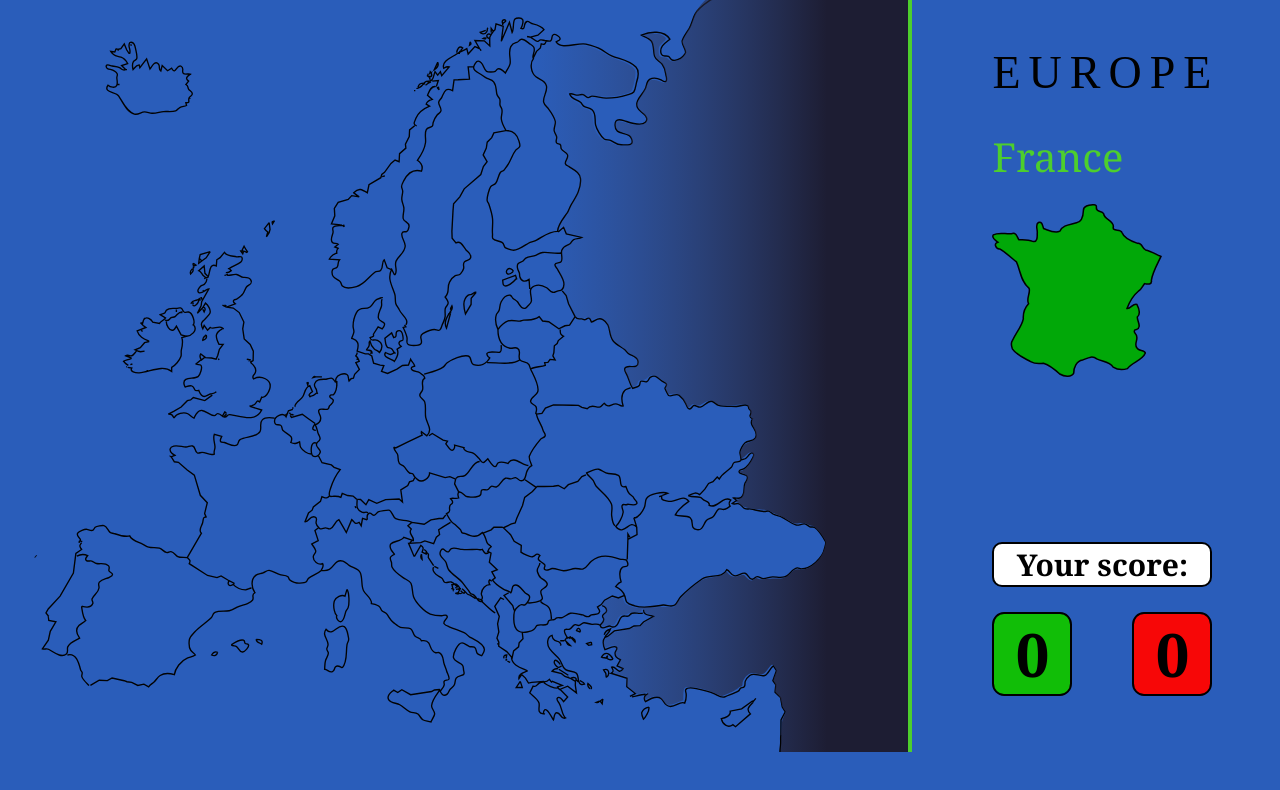
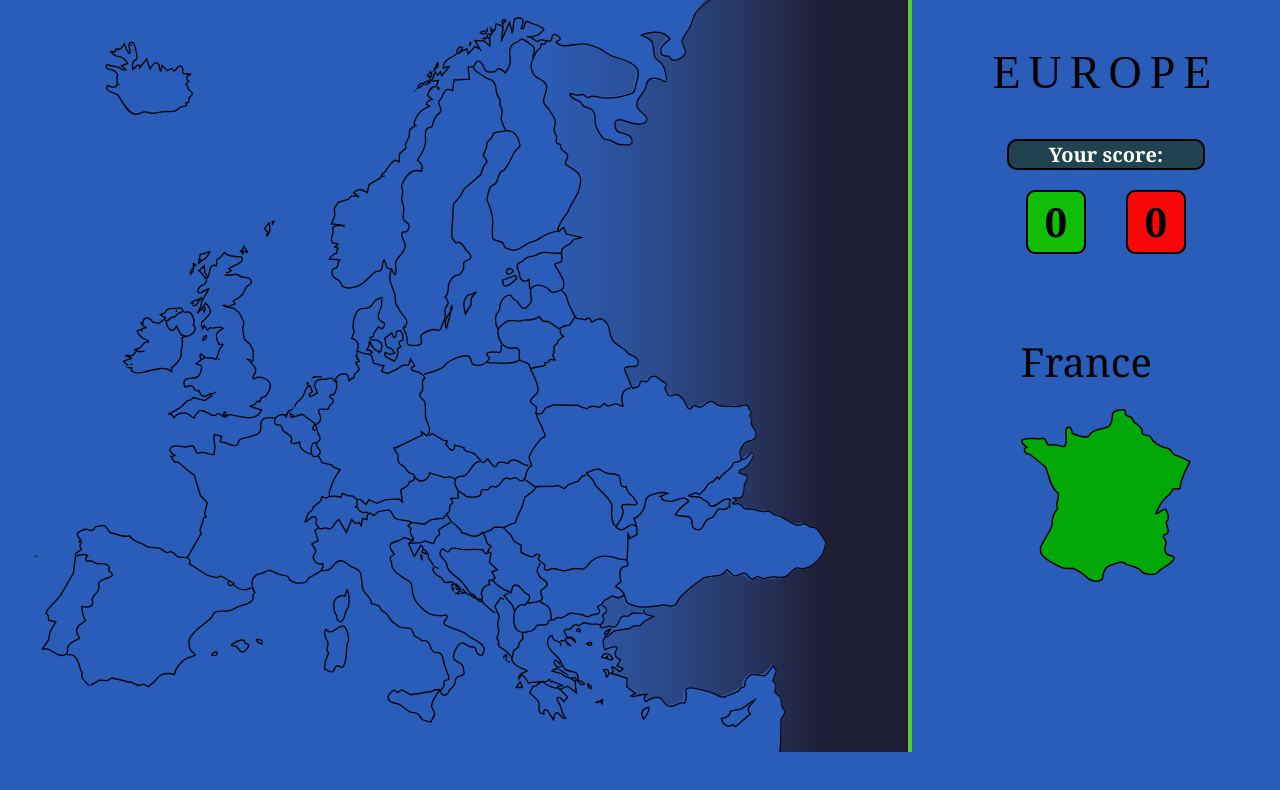
Before and after one commit to stiripo/Geo-game, a React app: page / in a window 1280 px wide. Shown: the top 790 px of the page. Built offline with nearby package versions, Linux system fonts and the light colour scheme; a web font is replaced by a local one.

Commit message:
Modify styles and layout of the game-info section

```diff
--- a/src/App.css
+++ b/src/App.css
@@ -18,7 +18,7 @@ body {
 .big-heading {
   font-family: 'Fredericka the Great', cursive;
   font-size: 46px;
-  margin-bottom: 30px;
+  margin-bottom: 40px;
   letter-spacing: 8px;
 }
 
@@ -27,7 +27,11 @@ body {
   font-family: Cambria, Cochin, Georgia, Times, 'Times New Roman', serif;
   font-size: 40px;
   font-weight: 500;
-  color: #4dce2d;
+  color: black;
+}
+
+.country-info {
+  margin-top: 40px;
 }
 
 .invisible {
@@ -46,37 +50,34 @@ filter: hue-rotate(235deg) saturate(350%) brightness(90%);
 filter: hue-rotate(320deg) saturate(2050%) brightness(60%);
 }
 
-.country-info {
-  height: 280px;
-}
-
 .game-info {
- justify-self: center;
+ display: flex;
+ flex-direction: column;
+ align-items: center;
 }
 
 .score-section {
-  position: absolute;
-  bottom: 20px;
   padding-bottom: 40px;
   font-family:  Cambria, Cochin, Georgia, Times, 'Times New Roman', serif;
   font-weight: bold;
-  font-size: 30px;
+  font-size: 20px;
   text-align: center;
 }
 
 .score-numbers{
   display: grid;
-  grid-template-columns: repeat(2, 80px);
-  gap: 60px;
+  grid-template-columns: repeat(2, 60px);
+  gap: 40px;
   justify-content: center;
-  font-size: 60px;
-  line-height: 80px;
+  font-size: 40px;
+  line-height: 60px;
 }
 
 .score-title {
-  margin-bottom: 25px;
-  padding: 0px 5px;
-  background-color: #fff;
+  margin-bottom: 20px;
+  padding: 0px 40px;
+  background-color: #214350;
+  color: white;
   border-radius: 10px;
   border: black 2px solid;
 }
@@ -108,5 +109,4 @@ filter: hue-rotate(320deg) saturate(2050%) brightness(60%);
     top: 10px;
     right: 10px;
  }
-
 }
--- a/src/App.js
+++ b/src/App.js
@@ -42,6 +42,10 @@ function App() {
       </div>
       <div className="game-info">
         <p className="big-heading">EUROPE</p>
+        <ScoreBoard
+          win={winScore}
+          lose={loseScore}
+        />
         {puzzlePieces.map((country) => <PuzzlePiece
           key={country.name}
           country={country}
@@ -50,10 +54,6 @@ function App() {
           lose={() => setLoseScore(loseScore - 1)}
           myRef={MapRef}
         />)}
-        <ScoreBoard
-          win={winScore}
-          lose={loseScore}
-        />
       </div>
     </div>
   );
```
